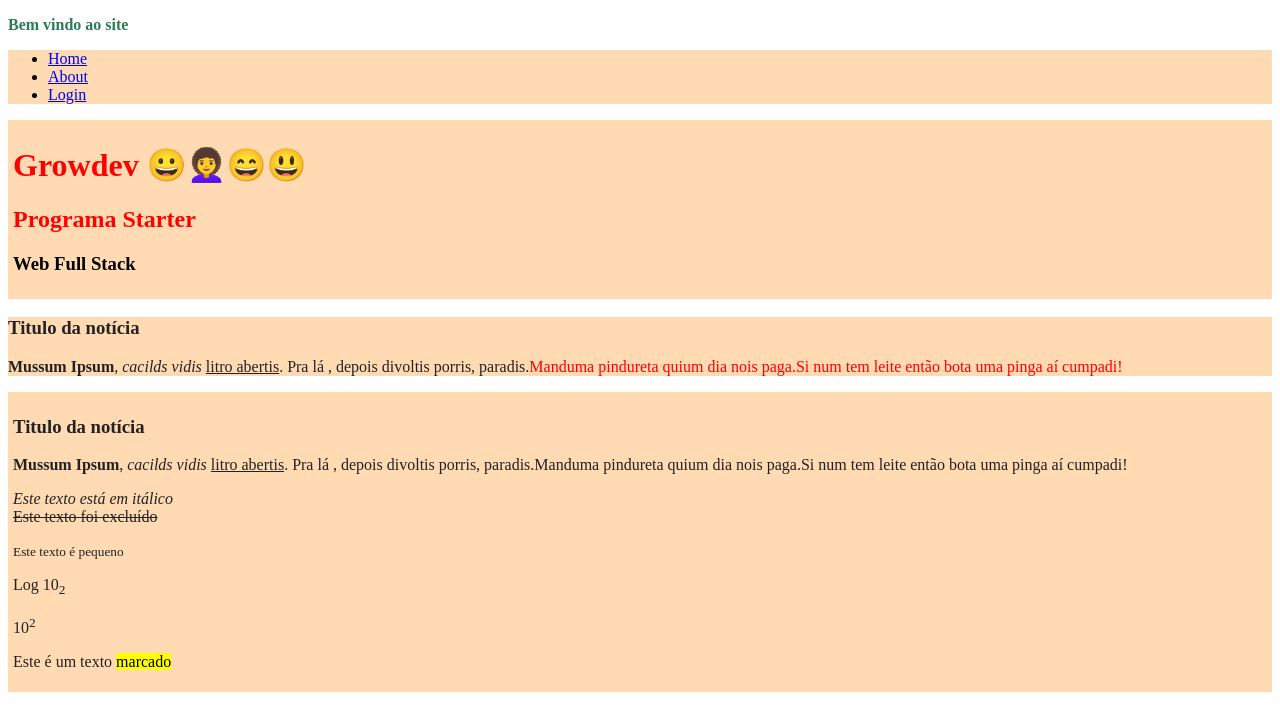
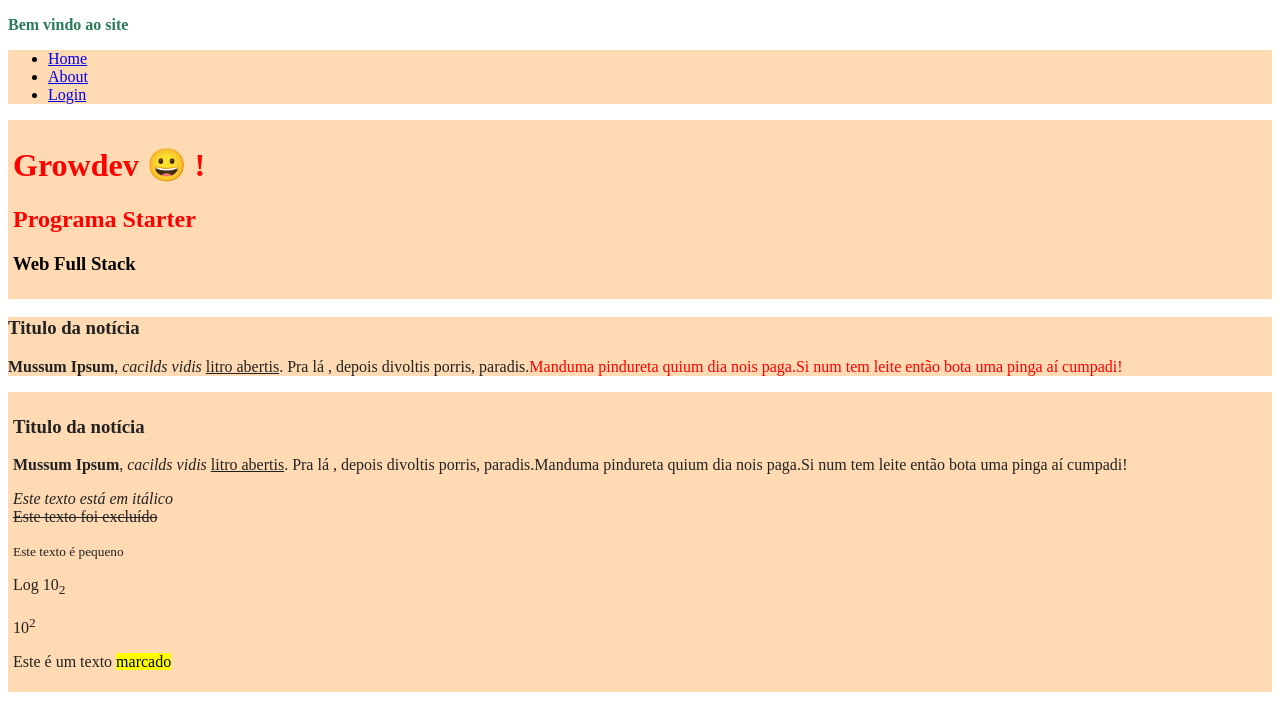
Before and after one commit to pviniciusm/aula-front-14edicao, a plain HTML site: page index.html in a window 1280 px wide. Shown: the top 710 px of the page. Drawn offline with Linux system fonts and the light colour scheme.

Commit message:
feat: change growdev h1 title to remove aditional emojis

```diff
--- a/index.html
+++ b/index.html
@@ -53,7 +53,7 @@
         <!-- Seção de títulos -->
         <main class="bg-color p-4">
             <div id="titulos">
-                <h1>Growdev &#128512;👩‍🦱😄😃</h1>
+                <h1>Growdev &#128512; !</h1>
                 <h2>Programa Starter</h2>
             </div>
             <h3>Web Full Stack</h3>
```
